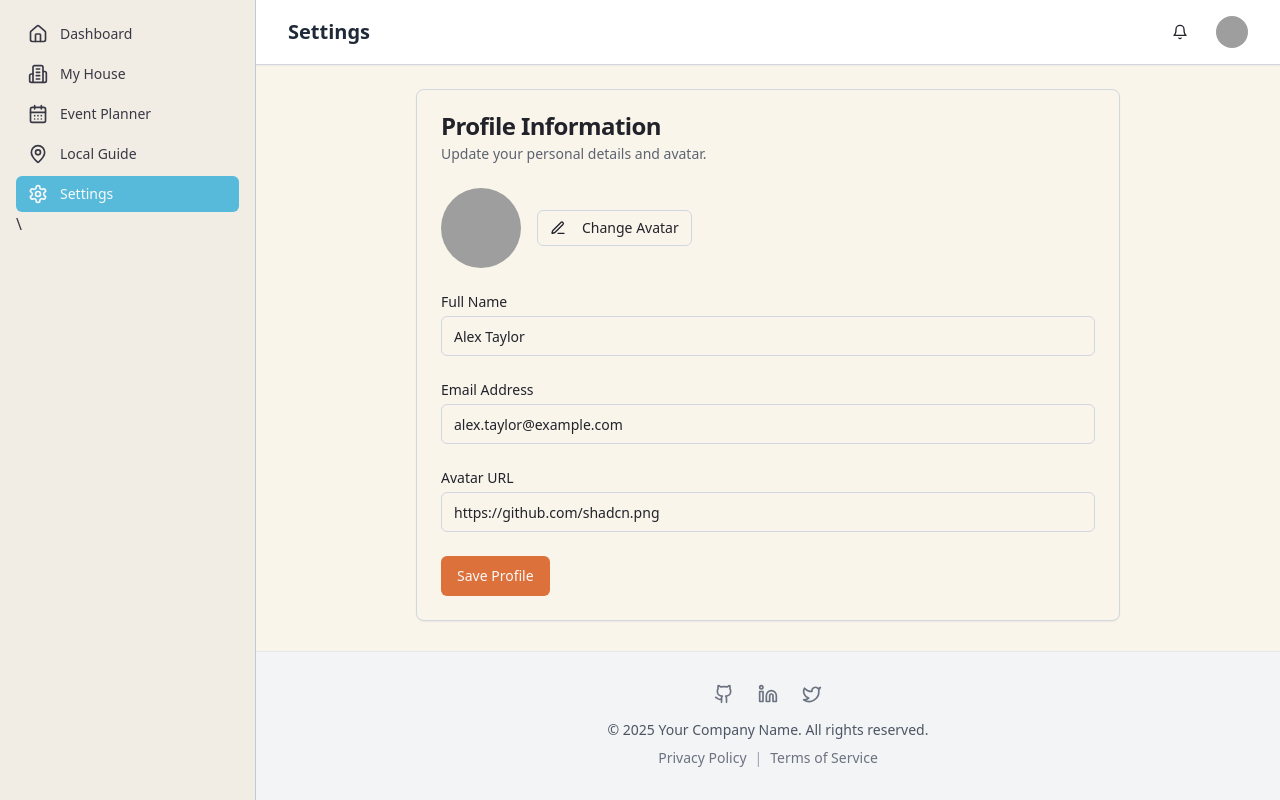
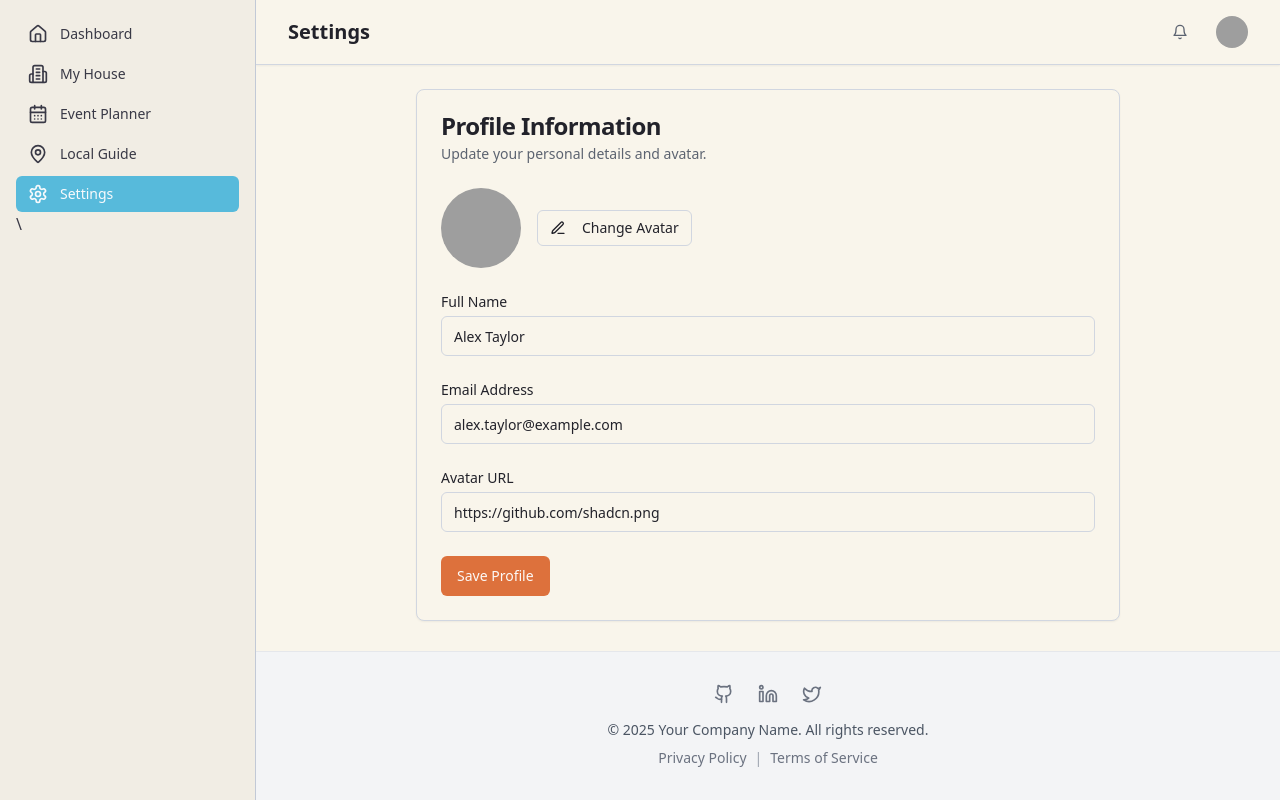
Before and after one commit to SadiqNaizam/MLO-a774-b0f1, a React (Vite) app: page /settings in a window 1280 px wide. Built offline with nearby package versions, Linux system fonts and the light colour scheme; grey boxes are pictures that could not be loaded.

Commit message:
Updated code files: Header.tsx

```diff
--- a/src/components/layout/Header.tsx
+++ b/src/components/layout/Header.tsx
@@ -12,19 +12,19 @@ const Header: React.FC<HeaderProps> = ({ appName = "App Dashboard" }) => {
   console.log("Rendering Header");
 
   return (
-    <header className="bg-white shadow-sm sticky top-0 z-40 border-b">
+    <header className="bg-card shadow-sm sticky top-0 z-40 border-b border-border">
       <div className="max-w-full mx-auto px-4 sm:px-6 lg:px-8">
         <div className="flex justify-between items-center h-16">
           {/* Left section: App Name / Logo */}
           <div className="flex items-center">
-            <Link to="/" className="text-xl font-bold text-gray-800">
+            <Link to="/" className="text-xl font-bold text-foreground">
               {appName}
             </Link>
           </div>
 
           {/* Right section: Actions / User Menu */}
           <div className="flex items-center space-x-4">
-            <Button variant="ghost" size="icon" aria-label="Notifications">
+            <Button variant="ghost" size="icon" aria-label="Notifications" className="text-muted-foreground hover:text-foreground">
               <Bell className="h-5 w-5" />
             </Button>
             {/* Replace with actual user data and dropdown menu */}
@@ -32,7 +32,7 @@ const Header: React.FC<HeaderProps> = ({ appName = "App Dashboard" }) => {
               <Avatar className="h-8 w-8">
                 <AvatarImage src="https://github.com/shadcn.png" alt="@shadcn" />
                 <AvatarFallback>
-                  <UserCircle className="h-8 w-8 text-gray-400" />
+                  <UserCircle className="h-8 w-8 text-muted-foreground" />
                 </AvatarFallback>
               </Avatar>
             </Link>
```
